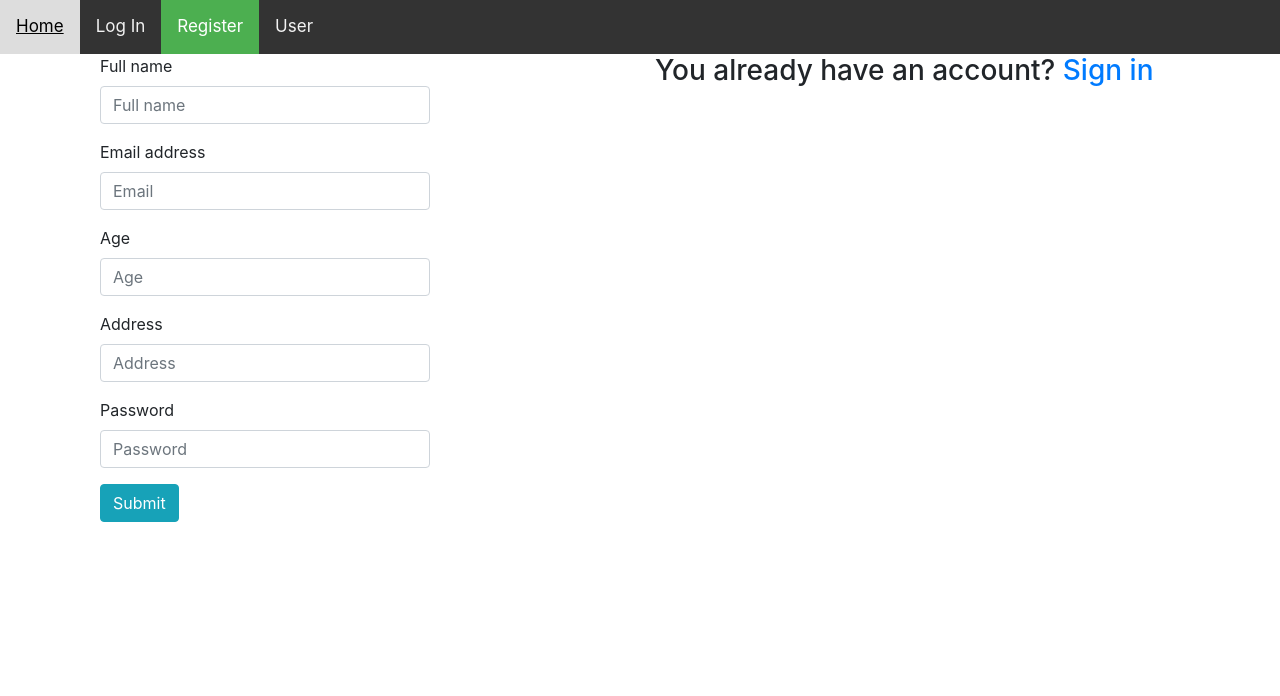
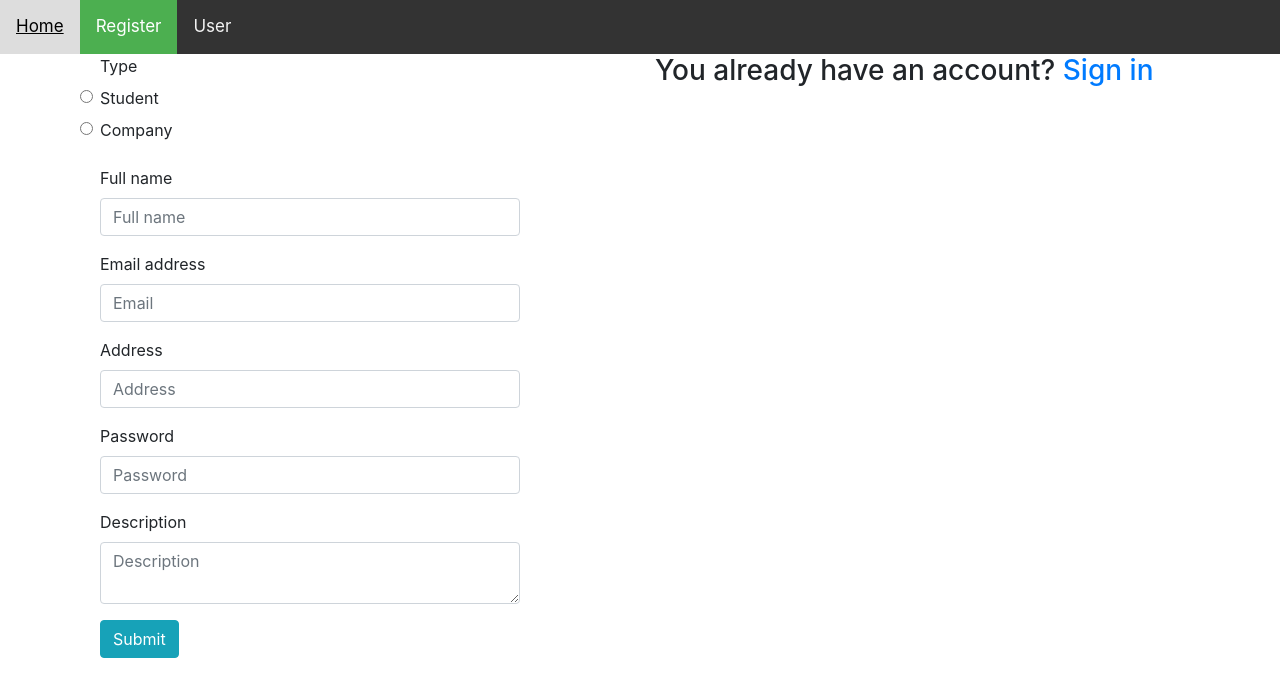
Before and after one commit to snokaru/student-connect, a React (Create React App) app in the folder frontend/: page /register in a window 1280 px wide. Shown: the top 696 px of the page. Built offline with nearby package versions, Linux system fonts and the light colour scheme; the HTML template or start-up script is replaced by a standard one.

Commit message:
Register route-frontend

```diff
--- a/frontend/package.json
+++ b/frontend/package.json
@@ -38,5 +38,6 @@
       "last 1 firefox version",
       "last 1 safari version"
     ]
-  }
+  },
+  "proxy":"http://localhost:3003"
 }
--- a/frontend/src/components/Layout/Navbar/Navbar.js
+++ b/frontend/src/components/Layout/Navbar/Navbar.js
@@ -7,9 +7,6 @@ export const Navbar = () => {
     <div className={classes.topnav}>
       <NavLink exact to="/" activeClassName={classes.active}>
         Home
-      </NavLink>
-      <NavLink exact to="/login" activeClassName={classes.active}>
-        Log In
       </NavLink>
       <NavLink exact to="/register" activeClassName={classes.active}>
         Register
--- a/frontend/src/components/RegisterForm/RegisterForm.js
+++ b/frontend/src/components/RegisterForm/RegisterForm.js
@@ -1,23 +1,152 @@
-import React, { Fragment, useState } from "react";
+import React, { Fragment, useState, useContext } from "react";
 import classes from "./RegisterForm.module.css";
 import { NavLink } from "react-router-dom";
+import UserContext from "../UserState/userContext";
 const RegisterForm = () => {
   const [user, setUser] = useState({
+    type: "",
     name: "",
     email: "",
-    age: "",
+    password: "",
     address: "",
-    password: "",
+    description: "",
+    birthDate: "",
+    school: "",
+    activity: "",
+    creationDate: "",
   });
-  const { name, email, age, address, password } = user;
-
+  const {
+    name,
+    type,
+    email,
+    address,
+    password,
+    description,
+    birthDate,
+    school,
+    activity,
+    creationDate,
+  } = user;
+  const userContext = useContext(UserContext);
+  const { Register } = userContext;
   const onChange = (e) => {
     setUser({ ...user, [e.target.name]: e.target.value });
   };
   const onSubmit = (e) => {
     e.preventDefault();
-    console.log("inregistrat");
+
+    if (type === "Student") {
+      console.log("preparing register");
+      Register({
+        type,
+        name,
+        email,
+        password,
+        address,
+        description,
+        birthDate,
+        school,
+      });
+      console.log({
+        type,
+        name,
+        email,
+        password,
+        address,
+        description,
+        birthDate,
+        school,
+      });
+    } else {
+      console.log("preparing register 2");
+      Register({
+        type,
+        name,
+        email,
+        password,
+        address,
+        description,
+        creationDate,
+        activity,
+      });
+      console.log({
+        type,
+        name,
+        email,
+        password,
+        address,
+        description,
+        creationDate,
+        activity,
+      });
+    }
   };
+  let extraField;
+  if (type === "Student") {
+    extraField = (
+      <Fragment>
+        <div className="form-group">
+          <label className="control-label col-sm-10">Birth Date</label>
+          <div className="col-sm-10">
+            <input
+              onChange={onChange}
+              type="date"
+              name="birthDate"
+              value={birthDate}
+            />
+          </div>
+        </div>
+        <div className="form-group">
+          <label className="control-label col-sm-10">School</label>
+          <div className="col-sm-10">
+            <input
+              onChange={onChange}
+              type="text"
+              className="form-control"
+              name="school"
+              value={school}
+              required
+              placeholder="School"
+            />
+          </div>
+        </div>
+      </Fragment>
+    );
+  }
+  if (type === "Company") {
+    extraField = (
+      <Fragment>
+        <div className="form-group">
+          <label className="control-label col-sm-10">Creation Date</label>
+          <div className="col-sm-10">
+            <input
+              onChange={onChange}
+              type="date"
+              name="creationDate"
+              value={creationDate}
+            />
+          </div>
+        </div>
+        <div className="form-group">
+          <label className="control-label col-sm-10">Activity</label>
+          <div className="col-sm-10">
+            <input
+              onChange={onChange}
+              type="text"
+              className="form-control"
+              name="activity"
+              value={activity}
+              required
+              placeholder="Activity"
+            />
+          </div>
+        </div>
+      </Fragment>
+    );
+  }
+  if (type === "") {
+    extraField = <Fragment></Fragment>;
+  }
   return (
     <Fragment>
       <div className="container">
@@ -25,10 +154,41 @@ const RegisterForm = () => {
           <div className="col-sm">
             <form onSubmit={onSubmit}>
               <div className="form-group">
+                <label className="control-label col-sm-5" for="type">
+                  Type
+                </label>
+                <div className="col-sm-10">
+                  <label class="radio-inline">
+                    <input
+                      onChange={onChange}
+                      class="form-check-input"
+                      type="radio"
+                      name="type"
+                      value="Student"
+                      required
+                    />
+                    Student
+                  </label>
+                </div>
+                <div className="col-sm-10">
+                  <label class="radio-inline" for="exampleRadios1">
+                    <input
+                      required
+                      onChange={onChange}
+                      class="form-check-input"
+                      type="radio"
+                      name="type"
+                      value="Company"
+                    />
+                    Company
+                  </label>
+                </div>
+              </div>
+              <div className="form-group">
                 <label className="control-label col-sm-5" for="name">
                   Full name
                 </label>
-                <div className="col-sm-8">
+                <div className="col-sm-10">
                   <input
                     onChange={onChange}
                     type="text"
@@ -44,7 +204,7 @@ const RegisterForm = () => {
                 <label className="control-label col-sm-5" for="email">
                   Email address
                 </label>
-                <div className="col-sm-8">
+                <div className="col-sm-10">
                   <input
                     onChange={onChange}
                     type="email"
@@ -56,27 +216,12 @@ const RegisterForm = () => {
                   />
                 </div>
               </div>
+
               <div className="form-group">
-                <label className="control-label col-sm-5" for="age">
-                  Age
-                </label>
-                <div className="col-sm-8">
-                  <input
-                    onChange={onChange}
-                    type="text"
-                    className="form-control"
-                    name="age"
-                    value={age}
-                    required
-                    placeholder="Age"
-                  />
-                </div>
-              </div>
-              <div className="form-group">
-                <label className="control-label col-sm-5" for="age">
+                <label className="control-label col-sm-5" for="Address">
                   Address
                 </label>
-                <div className="col-sm-8">
+                <div className="col-sm-10">
                   <input
                     onChange={onChange}
                     type="text"
@@ -89,10 +234,8 @@ const RegisterForm = () => {
                 </div>
               </div>
               <div className="form-group">
-                <label className="control-label col-sm-5" for="password">
-                  Password
-                </label>
-                <div className="col-sm-8">
+                <label className="control-label col-sm-5">Password</label>
+                <div className="col-sm-10">
                   <input
                     onChange={onChange}
                     type="password"
@@ -104,9 +247,30 @@ const RegisterForm = () => {
                   />
                 </div>
               </div>
-
+              <div className="form-group">
+                <label className="control-label col-sm-10" for="password">
+                  Description
+                </label>
+                <div className="col-sm-10">
+                  <textarea
+                    onChange={onChange}
+                    type="text"
+                    className="form-control"
+                    name="description"
+                    placeholder="Description"
+                    value={description}
+                    rows="2"
+                  />
+                </div>
+              </div>
+              {extraField}
               <div className="col-sm-offset-2 col-sm-10">
-                <input type="submit" class="btn btn-info" value="Submit" />
+                <input
+                  onSubmit={onSubmit}
+                  type="submit"
+                  class="btn btn-info"
+                  value="Submit"
+                />
               </div>
             </form>
           </div>
--- a/frontend/src/components/UserState/UserState.js
+++ b/frontend/src/components/UserState/UserState.js
@@ -1,6 +1,7 @@
 import React, { useReducer } from "react";
 import UserContext from "./userContext";
 import UserReducer from "./userReducer";
+import axios from "axios";
 import {
   REGISTER_SUCCES,
   REGISTER_FAIL,
@@ -18,8 +19,47 @@ const UserState = (props) => {
     error: null,
   };
   const [state, dispatch] = useReducer(UserReducer, initialState);
+  const Register = async (formData) => {
+    console.log("inregistrare");
+    try {
+      const res = await axios.post("/api/users", formData);
+      dispatch({ type: REGISTER_SUCCES, payload: res.data.token });
+      localStorage.setItem("Authorization", res.data.token);
+      LoadUser();
+    } catch (error) {
+      dispatch({ type: REGISTER_FAIL, payload: error.error });
+    }
+  };
+  const LoadUser = async () => {
+    if (localStorage.Authorization) {
+      setAuthToken(localStorage.Authorization);
+    }
+    try {
+      const res = await axios.get("/api/login");
+      dispatch({ type: USER_LOADED, payload: res.data });
+    } catch (error) {
+      dispatch({ type: LOGIN_FAIL, payload: error.error });
+    }
+  };
+  const setAuthToken = (token) => {
+    if (token) {
+      axios.defaults.headers.common["Authorization"] = token;
+    } else {
+      delete axios.defaults.headers.common["Authorization"];
+    }
+  };
   return (
-    <UserContext.Provider value={{}}>{props.children}</UserContext.Provider>
+    <UserContext.Provider
+      value={{
+        user: state.user,
+        error: state.error,
+        token: state.token,
+        isAuthenticated: state.isAuthenticated,
+        Register,
+      }}
+    >
+      {props.children}
+    </UserContext.Provider>
   );
 };
 
--- a/frontend/src/components/UserState/userReducer.js
+++ b/frontend/src/components/UserState/userReducer.js
@@ -9,6 +9,14 @@ import {
 } from "../../types";
 export default function (state, action) {
   switch (action.type) {
+    case REGISTER_SUCCES:
+    case LOGIN_SUCCES:
+      return { ...state, isAuthenticated: true, token: action.payload };
+    case REGISTER_FAIL:
+    case LOGIN_FAIL:
+      return { ...state, error: action.payload };
+    case USER_LOADED:
+      return { ...state, user: action.payload };
     default:
       return state;
   }
```
Also changed, not shown: 1 other file (tests, documents, lock files or other folders).
